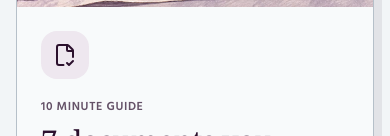
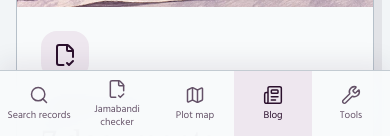
Before and after one commit to rahul300rkv/Himachal-land-records, a Next.js app: page /en/blog in a window 390 px wide. Shown: the part 708-844 px from the top of the page. Built offline with nearby package versions, Linux system fonts and the light colour scheme; no server answers.

Commit message:
feat: mount mobile quick navigation

```diff
--- a/src/app/[locale]/layout.tsx
+++ b/src/app/[locale]/layout.tsx
@@ -7,6 +7,7 @@ import { JsonLd } from '@/components/seo/JsonLd';
 import { DisclaimerBanner } from '@/components/layout/DisclaimerBanner';
 import { Footer } from '@/components/layout/Footer';
 import { DesktopMagnificationDock } from '@/components/layout/DesktopMagnificationDock';
+import { MobileQuickDock } from '@/components/layout/MobileQuickDock';
 import { Header } from '@/components/layout/Header';
 import { routing, type Locale } from '@/i18n/routing';
 import { SITE } from '@/lib/site';
@@ -177,10 +178,11 @@ export default async function LocaleLayout({ children, params }: Props) {
           {/* Legal notice stays visible on every page */}
           <DisclaimerBanner />
           <Header />
-          <main id="main" className="flex-1 lg:pb-24">
+          <main id="main" className="flex-1 pb-20 lg:pb-24">
             {children}
           </main>
           <DesktopMagnificationDock />
+          <MobileQuickDock />
           <Footer />
         </NextIntlClientProvider>
       </body>
```
